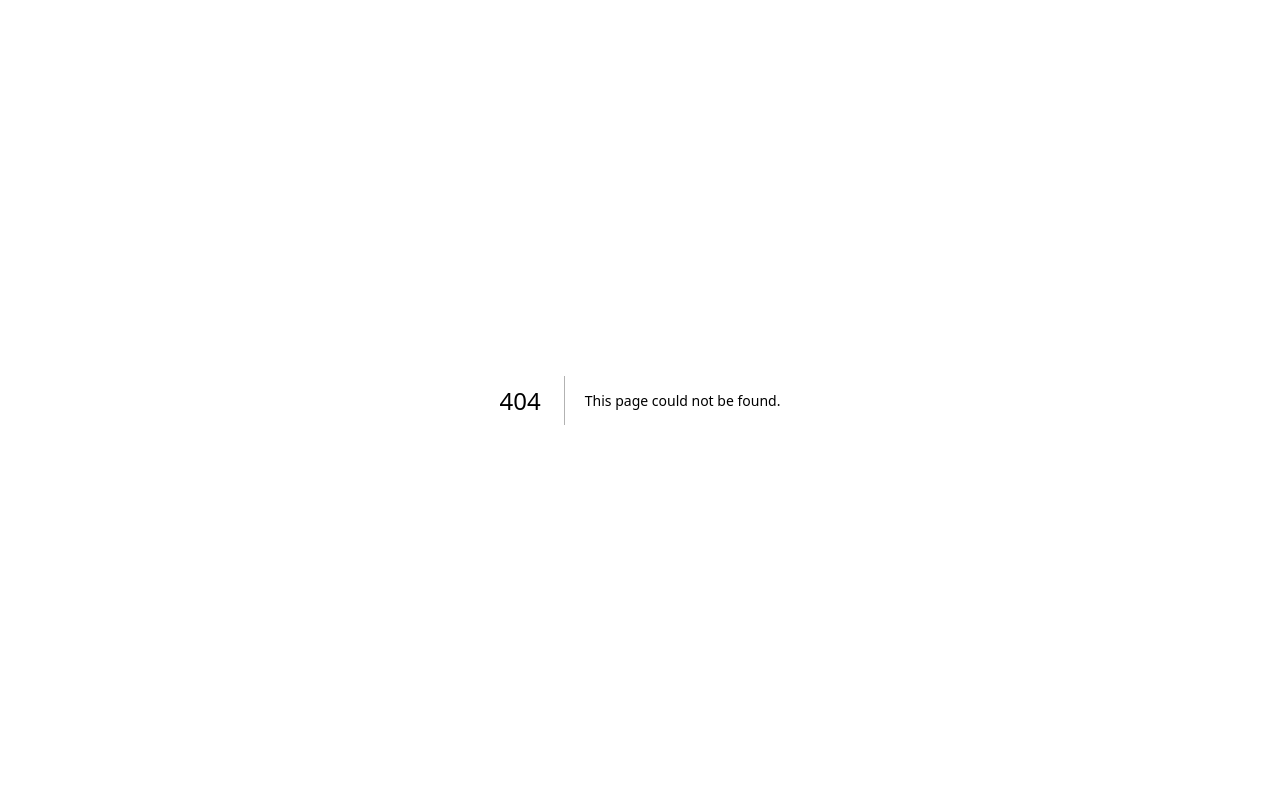
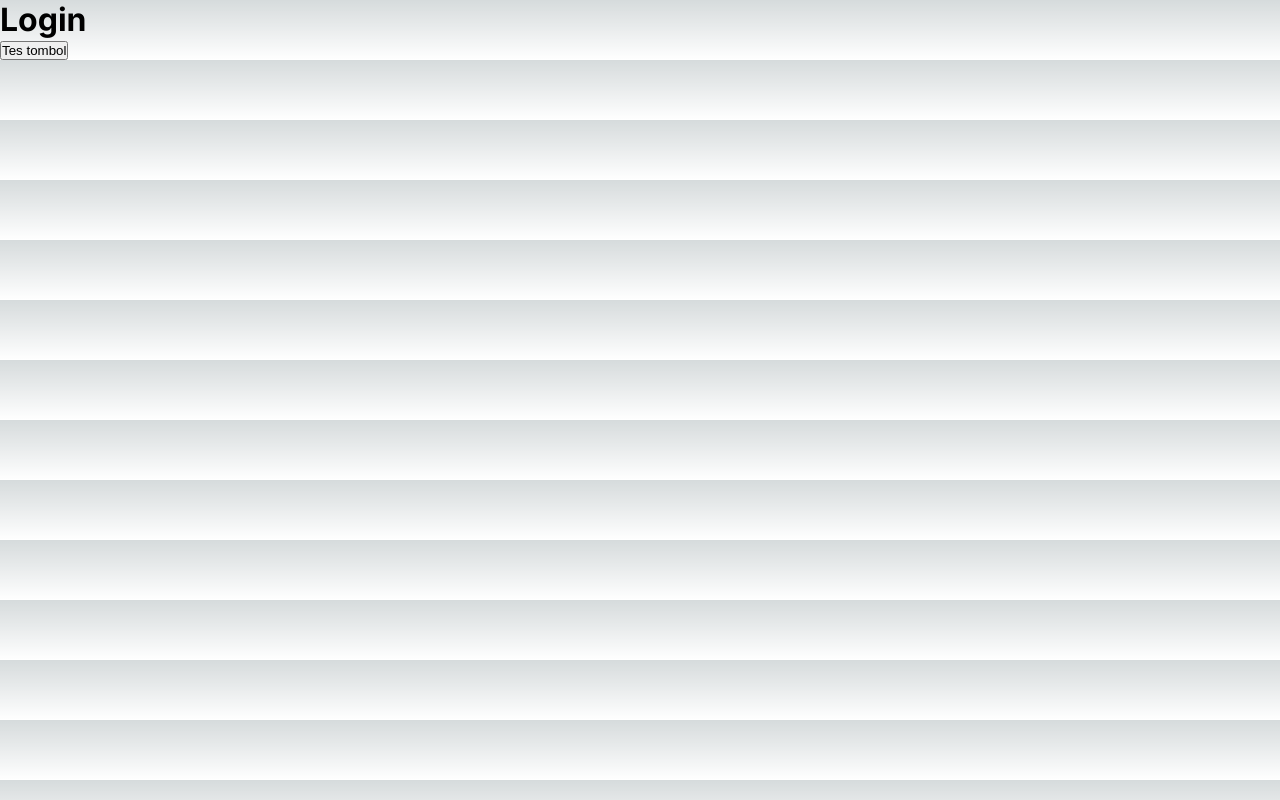
Before and after one commit to vick1208/book-app, a Next.js app: page /login in a window 1280 px wide. Before the commit this address had no page. Built offline with nearby package versions, Linux system fonts and the light colour scheme.

Commit message:
edit project

```diff
--- a/src/app/layout.js
+++ b/src/app/layout.js
@@ -4,7 +4,7 @@ import './globals.css'
 const inter = Inter({ subsets: ['latin'] })
 
 export const metadata = {
-  title: 'Create Next App',
+  title: 'Library App',
   description: 'Generated by create next app',
 }
 
--- /dev/null
+++ b/src/app/login/page.jsx
@@ -0,0 +1,17 @@
+"use client"
+
+import Buttons from '@/components/Buttons';
+// export const metadata ={
+//     title: "Login"
+// }
+export default function Login() {
+    return (
+        <div>
+            <h1>Login</h1>
+            {/* <form action="#" method="post">
+                <input type="text" id='label' />
+            </form> */}
+            <Buttons onClick={() => alert("Sukses")} text={"Tes tombol"} />
+        </div>
+    );
+}
--- /dev/null
+++ b/src/components/Buttons.jsx
@@ -0,0 +1,5 @@
+export default function Buttons(props) {
+    const { onClick, text } = props;
+
+    return <button onClick={props.onClick}>{props.text}</button> ;
+}
```
